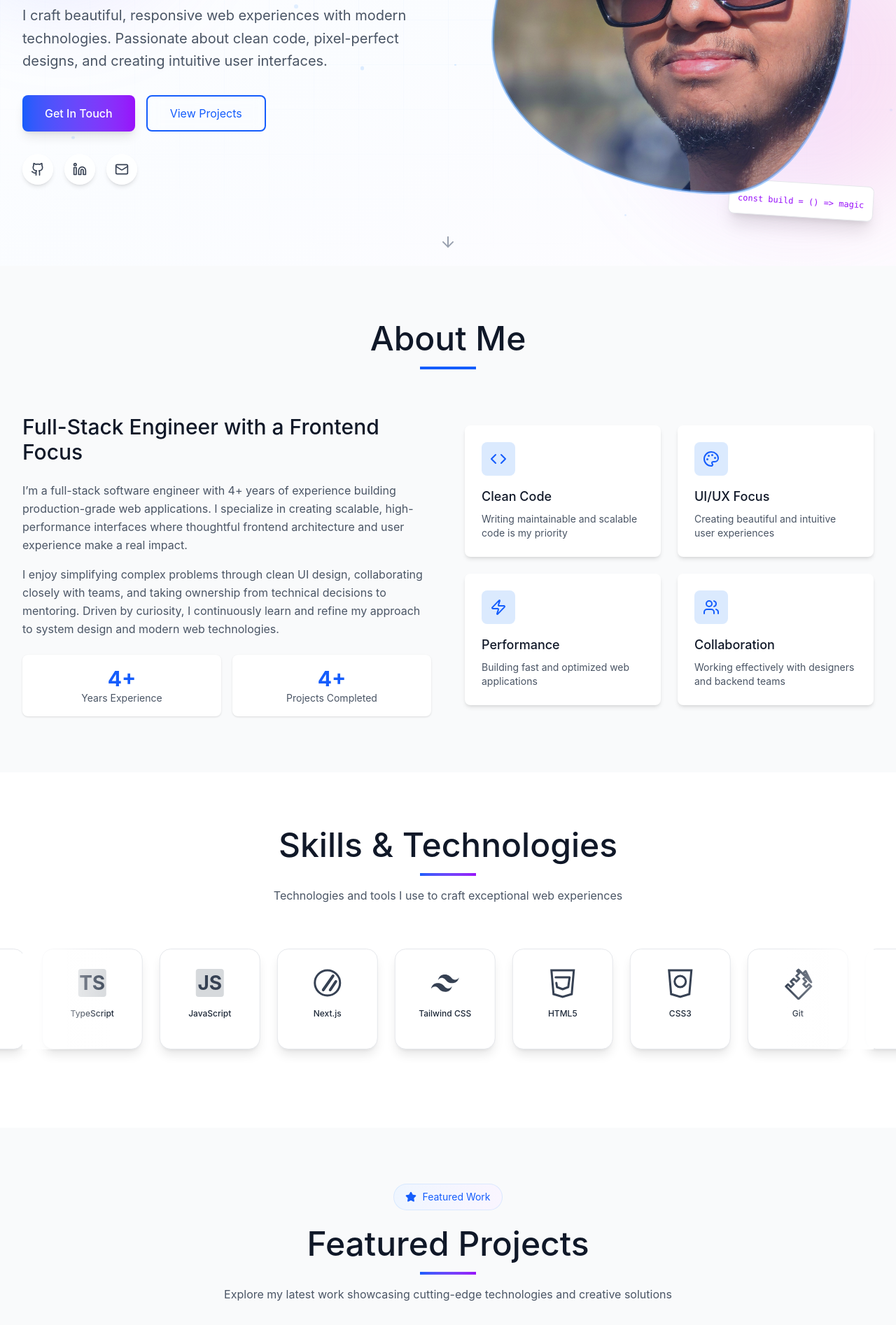
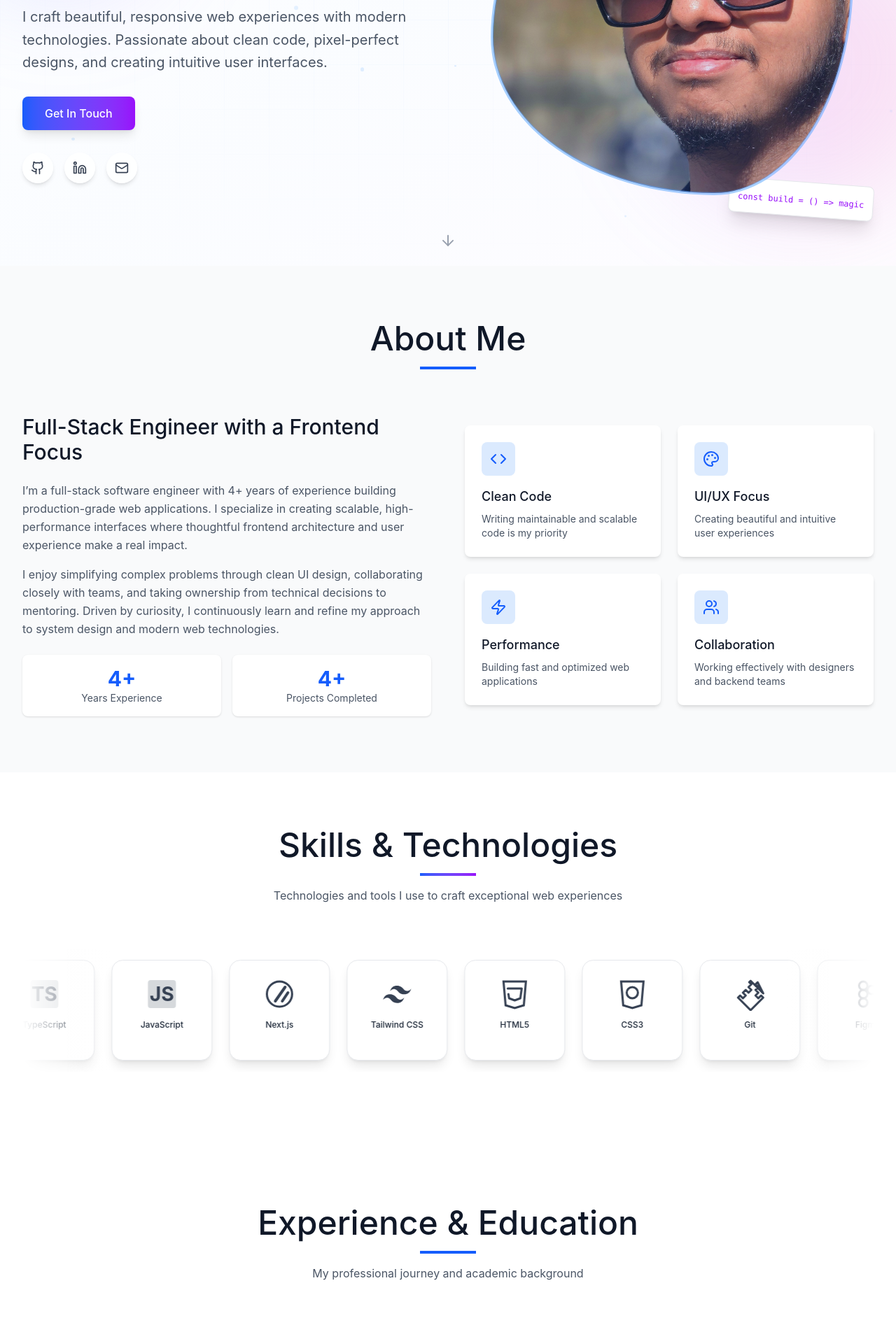
Before and after one commit to karthikeyan-sreekumar/karthikeyan-portfolio, a React (Vite) app: page / in a window 1280 px wide. Shown: the part 420-2314 px from the top of the page at 70% size. Built offline with nearby package versions, Linux system fonts and the light colour scheme.

Commit message:
cleanup
Disabled project section for now, branding , skills scroll animation corrections

```diff
--- a/index.html
+++ b/index.html
@@ -4,7 +4,7 @@
     <head>
       <meta charset="UTF-8" />
       <meta name="viewport" content="width=device-width, initial-scale=1.0" />
-      <title>Portfolio website design</title>
+      <title>Karthikeyan Sreekumar</title>
     </head>
 
     <body>
--- a/src/app/App.tsx
+++ b/src/app/App.tsx
@@ -16,7 +16,7 @@ export default function App() {
         <Hero />
         <About />
         <Skills />
-        <Projects />
+        {/* <Projects /> */}
         <Experience />
         <Contact />
         <Footer />
--- a/src/app/components/Footer.tsx
+++ b/src/app/components/Footer.tsx
@@ -32,7 +32,7 @@ export default function Footer() {
         <div className="grid grid-cols-1 md:grid-cols-3 gap-8 mb-8">
           {/* Brand */}
           <div>
-            <div className="text-2xl font-bold mb-4">{'<Dev />'}</div>
+            <div className="text-2xl font-bold mb-4">{'<KS />'}</div>
             <p className="text-gray-400 dark:text-gray-500 mb-4">
               Frontend Developer passionate about creating beautiful and functional web experiences.
             </p>
--- a/src/app/components/Hero.tsx
+++ b/src/app/components/Hero.tsx
@@ -165,14 +165,14 @@ export default function Hero() {
               >
                 Get In Touch
               </motion.button>
-              <motion.a
+              {/* <motion.a
                 whileHover={{ scale: 1.05 }}
                 whileTap={{ scale: 0.95 }}
                 href="#projects"
                 className="px-8 py-3 border-2 border-blue-600 dark:border-blue-400 text-blue-600 dark:text-blue-400 rounded-lg hover:bg-blue-50 dark:hover:bg-blue-900/20 transition-colors backdrop-blur-sm"
               >
                 View Projects
-              </motion.a>
+              </motion.a> */}
             </motion.div>
 
             {/* Social Links */}
--- a/src/app/components/Navigation.tsx
+++ b/src/app/components/Navigation.tsx
@@ -63,7 +63,7 @@ export default function Navigation() {
     { name: 'Home', href: '#home' },
     { name: 'About', href: '#about' },
     { name: 'Skills', href: '#skills' },
-    { name: 'Projects', href: '#projects' },
+    // { name: 'Projects', href: '#projects' },
     { name: 'Experience', href: '#experience' },
     { name: 'Contact', href: '#contact' },
   ];
@@ -85,7 +85,7 @@ export default function Navigation() {
       <div className="max-w-7xl mx-auto px-4 sm:px-6 lg:px-8">
         <div className="flex justify-between items-center h-16 md:h-20">
           <div className="text-xl md:text-2xl font-bold text-gray-900 dark:text-white">
-            {'<Dev />'}
+            {'<KS />'}
           </div>
 
           {/* Desktop Navigation */}
--- a/src/app/components/Skills.tsx
+++ b/src/app/components/Skills.tsx
@@ -1,4 +1,5 @@
-import { motion } from 'motion/react';
+import { motion, useAnimationFrame, useMotionValue, useTransform } from 'motion/react';
+import { useRef } from 'react';
 
 // Technology Logo SVG Components
 function ReactLogo() {
@@ -189,8 +190,64 @@ export default function Skills() {
   // Duplicate the array for seamless loop
   const duplicatedTechnologies = [...technologies, ...technologies];
 
+  // Card width (144px = w-36) + gap (24px = gap-6)
+  const CARD_WIDTH = 144 + 24;
+  const TOTAL_WIDTH = CARD_WIDTH * technologies.length;
+
+  function InfiniteTrack({ speed = 0.5 }: { speed?: number }) {
+    const x = useMotionValue(0);
+    const containerRef = useRef<HTMLDivElement>(null);
+    const isHovered = useRef(false);
+
+    useAnimationFrame((_, delta) => {
+      if (isHovered.current) return;
+      let current = x.get();
+      current -= speed * (delta / 16);
+      if (Math.abs(current) >= TOTAL_WIDTH) {
+        current = 0;
+      }
+      x.set(current);
+    });
+
+    const xTransform = useTransform(x, (val) => `${val}px`);
+
+    return (
+      <div
+        className="relative mb-8 overflow-x-hidden py-4"
+        onMouseEnter={() => { isHovered.current = true; }}
+        onMouseLeave={() => { isHovered.current = false; }}
+      >
+        <div className="absolute left-0 top-0 bottom-0 w-32 bg-gradient-to-r from-white dark:from-gray-950 to-transparent z-10 pointer-events-none" />
+        <div className="absolute right-0 top-0 bottom-0 w-32 bg-gradient-to-l from-white dark:from-gray-950 to-transparent z-10 pointer-events-none" />
+        <motion.div
+          ref={containerRef}
+          className="flex gap-6 will-change-transform"
+          style={{ x: xTransform }}
+        >
+          {duplicatedTechnologies.map((tech, index) => (
+            <motion.div
+              key={index}
+              whileHover={{ scale: 1.1, y: -5 }}
+              className="flex-shrink-0 w-32 h-32 sm:w-36 sm:h-36 group"
+            >
+              <div className="relative w-full h-full bg-white dark:bg-gray-900 rounded-2xl p-6 shadow-lg hover:shadow-2xl transition-all border border-gray-200 dark:border-gray-800 overflow-hidden">
+                <div className={`absolute inset-0 bg-gradient-to-br ${tech.color} opacity-0 group-hover:opacity-10 dark:group-hover:opacity-20 transition-opacity duration-300`} />
+                <div className="relative w-12 h-12 mx-auto mb-3 text-gray-700 dark:text-gray-300 group-hover:text-blue-600 dark:group-hover:text-blue-400 transition-all duration-300">
+                  <tech.icon />
+                </div>
+                <p className="text-center text-xs font-medium text-gray-800 dark:text-gray-200 group-hover:text-transparent group-hover:bg-gradient-to-r group-hover:bg-clip-text group-hover:from-blue-600 group-hover:to-purple-600 dark:group-hover:from-blue-400 dark:group-hover:to-purple-400 transition-all duration-300">
+                  {tech.name}
+                </p>
+              </div>
+            </motion.div>
+          ))}
+        </motion.div>
+      </div>
+    );
+  }
+
   return (
-    <section id="skills" className="py-20 px-4 sm:px-6 lg:px-8 bg-white dark:bg-gray-950 overflow-hidden">
+    <section id="skills" className="py-20 px-4 sm:px-6 lg:px-8 bg-white dark:bg-gray-950">
       <div className="max-w-7xl mx-auto">
         <div className="text-center mb-16">
           <motion.h2
@@ -220,40 +277,7 @@ export default function Skills() {
           </motion.p>
         </div>
 
-        {/* Scrolling Technology Cards - Row 1 */}
-        <div className="relative mb-8">
-          <div className="absolute left-0 top-0 bottom-0 w-32 bg-gradient-to-r from-white dark:from-gray-950 to-transparent z-10" />
-          <div className="absolute right-0 top-0 bottom-0 w-32 bg-gradient-to-l from-white dark:from-gray-950 to-transparent z-10" />
-
-          <div className="flex gap-6 animate-scroll">
-            {duplicatedTechnologies.map((tech, index) => (
-              <motion.div
-                key={index}
-                initial={{ opacity: 0, scale: 0.8 }}
-                whileInView={{ opacity: 1, scale: 1 }}
-                viewport={{ once: true }}
-                transition={{ duration: 0.3, delay: index * 0.05 }}
-                whileHover={{ scale: 1.1, y: -5 }}
-                className="flex-shrink-0 w-32 h-32 sm:w-36 sm:h-36 group"
-              >
-                <div className="relative w-full h-full bg-white dark:bg-gray-900 rounded-2xl p-6 shadow-lg hover:shadow-2xl transition-all border border-gray-200 dark:border-gray-800 overflow-hidden">
-                  {/* Gradient Background on Hover */}
-                  <div className={`absolute inset-0 bg-gradient-to-br ${tech.color} opacity-0 group-hover:opacity-10 dark:group-hover:opacity-20 transition-opacity duration-300`} />
-
-                  {/* Icon */}
-                  <div className={`relative w-12 h-12 mx-auto mb-3 text-gray-700 dark:text-gray-300 group-hover:text-transparent group-hover:bg-gradient-to-br group-hover:${tech.color} group-hover:bg-clip-text transition-all duration-300`}>
-                    <tech.icon />
-                  </div>
-
-                  {/* Name */}
-                  <p className="text-center text-xs font-medium text-gray-800 dark:text-gray-200 group-hover:text-transparent group-hover:bg-gradient-to-r group-hover:bg-clip-text group-hover:from-blue-600 group-hover:to-purple-600 dark:group-hover:from-blue-400 dark:group-hover:to-purple-400 transition-all duration-300">
-                    {tech.name}
-                  </p>
-                </div>
-              </motion.div>
-            ))}
-          </div>
-        </div>
+        <InfiniteTrack />
 
 
       </div>
```
